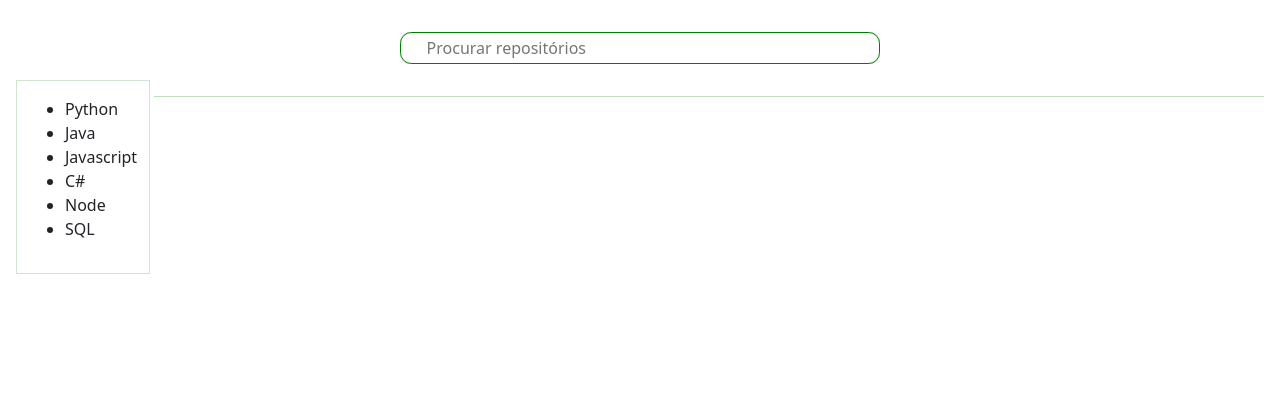
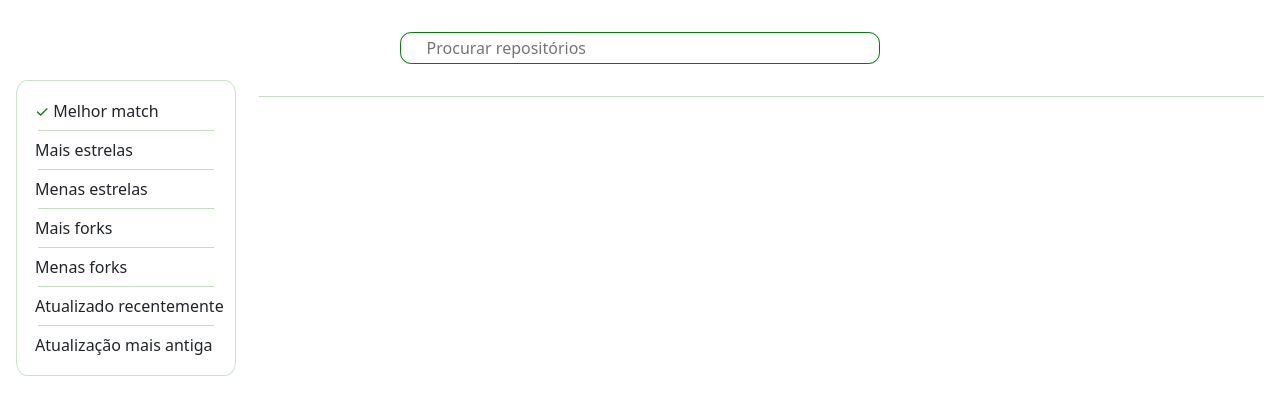
Before and after one commit to jhonatanAlanFerreira/Git-Search, a React (Create React App) app: page / in a window 1280 px wide. Shown: the top 414 px of the page. Built offline with nearby package versions, Linux system fonts and the light colour scheme.

Commit message:
Criando ordenação

```diff
--- a/package.json
+++ b/package.json
@@ -10,6 +10,7 @@
     "font-awesome": "^4.7.0",
     "react": "^17.0.2",
     "react-dom": "^17.0.2",
+    "react-paginate": "^8.0.0",
     "react-scripts": "4.0.3",
     "sass": "^1.43.4",
     "web-vitals": "^1.1.2"
--- a/src/App.js
+++ b/src/App.js
@@ -1,16 +1,25 @@
 import Card from "./components/card/Card";
 import Search from "./components/search/Search";
-import { useState } from "react";
+import { useRef, useState } from "react";
+import ReactPaginate from "react-paginate";
 
 function App() {
   const [repoData, setRepoData] = useState([]);
   const [total, setTotal] = useState(0);
   const [searched, setSearched] = useState(false);
 
+  const [currentItems, setCurrentItems] = useState([1, 2, 3]);
+  const [pageCount, setPageCount] = useState(10);
+  const [itemOffset, setItemOffset] = useState(0);
+
+  const ulRef = useRef();
+
   function search(searhcValue) {
     if (!searhcValue) return;
 
-    fetch(`https://api.github.com/search/repositories?q=${searhcValue}`)
+    fetch(
+      `https://api.github.com/search/repositories?q=${searhcValue}&per_page=10`
+    )
       .then((res) => res.json())
       .then((res) => {
         setRepoData(res.items);
@@ -19,32 +28,77 @@ function App() {
       });
   }
 
+  function handlePageClick() { }
+
+  function liClicked(li, ulRef) {
+    let liNativeEvent = li.nativeEvent;
+    let ulCurrent  = ulRef.current;
+
+    let lis = Array.from(ulCurrent.getElementsByTagName('li'));
+    lis.map(li => li.classList.remove('selected'));
+
+    liNativeEvent.target.classList.add('selected');
+  }
+
   return (
     <>
       <div className="search-bar">
         <Search searchFn={search}></Search>
       </div>
       <div className="page-grid">
-        <div className="linguages">
-          <ul>
-            <li>Python</li>
-            <li>Java</li>
-            <li>Javascript</li>
-            <li>C#</li>
-            <li>Node</li>
-            <li>SQL</li>
+        <div className="sort">
+          <ul ref={ulRef}>
+            <li onClick={ li => liClicked(li, ulRef)} className="selected">Melhor match</li>
+            <hr></hr>
+            <li onClick={ li => liClicked(li, ulRef)}>Mais estrelas</li>
+            <hr></hr>
+            <li onClick={ li => liClicked(li, ulRef)}>Menas estrelas</li>
+            <hr></hr>
+            <li onClick={ li => liClicked(li, ulRef)}>Mais forks</li>
+            <hr></hr>
+            <li onClick={ li => liClicked(li, ulRef)}>Menas forks</li>
+            <hr></hr>
+            <li onClick={ li => liClicked(li, ulRef)}>Atualizado recentemente</li>
+            <hr></hr>
+            <li onClick={ li => liClicked(li, ulRef)}>Atualização mais antiga</li>
           </ul>
         </div>
         <div>
-          <h3>
-            {searched ? <span>{total} Resultados Encontrados</span> : null}
-          </h3>
-          <hr></hr>
+          <div className="results">
+            <h3>
+              {searched ? <span>{total} Resultados Encontrados</span> : null}
+            </h3>
+            <hr></hr>
+          </div>
           <div className="cards-grid">
-            {repoData.map((d) => (
-              <Card key={d.id} values={d}></Card>
+            {repoData.map((data) => (
+              <Card key={data.id} values={data}></Card>
             ))}
           </div>
+
+          {repoData.length ? (
+            <div className="paginator">
+              <ReactPaginate
+                nextLabel="next >"
+                onPageChange={handlePageClick}
+                pageRangeDisplayed={5}
+                pageCount={pageCount}
+                previousLabel="< previous"
+                pageClassName="page-item"
+                pageLinkClassName="page-link"
+                previousClassName="page-item"
+                previousLinkClassName="page-link"
+                nextClassName="page-item"
+                nextLinkClassName="page-link"
+                breakLabel="..."
+                breakClassName="page-item"
+                breakLinkClassName="page-link"
+                containerClassName="pagination"
+                activeClassName="active"
+                renderOnZeroPageCount={null}
+              />
+            </div>
+          ) : null}
         </div>
       </div>
     </>
--- a/src/components/card/Card.js
+++ b/src/components/card/Card.js
@@ -9,7 +9,8 @@ function Card(props) {
         <div className={classes.card}>
           <div className={classes.title}>
             <h1>{values.name}</h1>
-            <h2>"{values.owner.login}"</h2>
+            <h2 onClick={_ => goToGitHub(values.owner.html_url)}><b>Criador: </b><u>{values.owner.login}</u></h2>
+            <hr></hr>
           </div>
           <span>{values.description}</span>
           <div className={classes.content}></div>
@@ -19,8 +20,8 @@ function Card(props) {
   );
 }
 
-function goToGitHub(githubLink){
-  window.location = githubLink;
+function goToGitHub(githubLink) {
+  window.open(githubLink, '_blank');
 }
 
 export default Card;
--- a/src/components/card/Card.module.scss
+++ b/src/components/card/Card.module.scss
@@ -27,6 +27,11 @@
       font-weight: 300;
     }
 
+    u:hover{
+      font-size: 1.2rem;
+      color: #008000a1;
+    }
+
   }
 
   .card:hover{
--- a/src/components/search/Search.js
+++ b/src/components/search/Search.js
@@ -19,6 +19,7 @@ function Search(props) {
           type="search"
           placeholder="Procurar repositórios"
           autoFocus
+          autoComplete="off"
         />
         <button type="submit">Buscar</button>
       </form>
--- a/src/index.css
+++ b/src/index.css
@@ -1,5 +1,39 @@
 body{
     padding: 1rem;
+}
+
+hr{
+    color: green !important;
+}
+
+li{
+    white-space: nowrap;
+}
+
+.sort ul{
+    border: 1px solid #00800036;
+    padding: 1rem;
+    border-radius: 5%;
+    list-style: none;
+}
+
+.sort hr{
+    margin: 5px;
+}
+
+.sort li{
+    cursor: pointer;
+    padding: 2px;
+}
+
+.sort li:hover{
+    background-color: #0080001a;
+    border-radius: 5%;
+}
+
+.selected::before{
+    content: '✓ ';
+    color: green;
 }
 
 .search-bar{
@@ -18,12 +52,16 @@ body{
     grid-template-columns: 1fr;
 }
 
-.linguages{
-    border: 1px solid rgba(0, 128, 0, 0.198);
+.sort{
     width: 97%;
-    padding: 1rem;
 }
 
-hr{
-    color: green !important;
+.paginator{
+ display: flex;
+ justify-content: center;
+ margin-top: 1rem;
 }
+
+.results{
+    padding-left: 1rem;
+}
```
Also changed, not shown: 1 other file (tests, documents, lock files or other folders).
